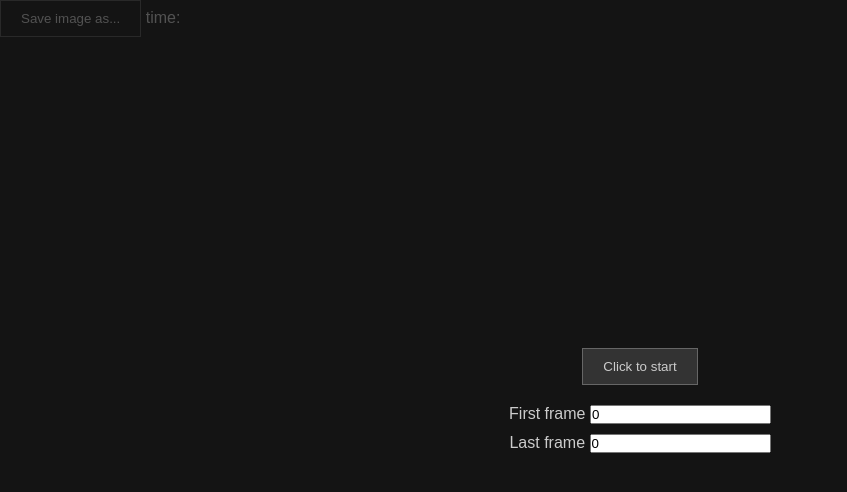
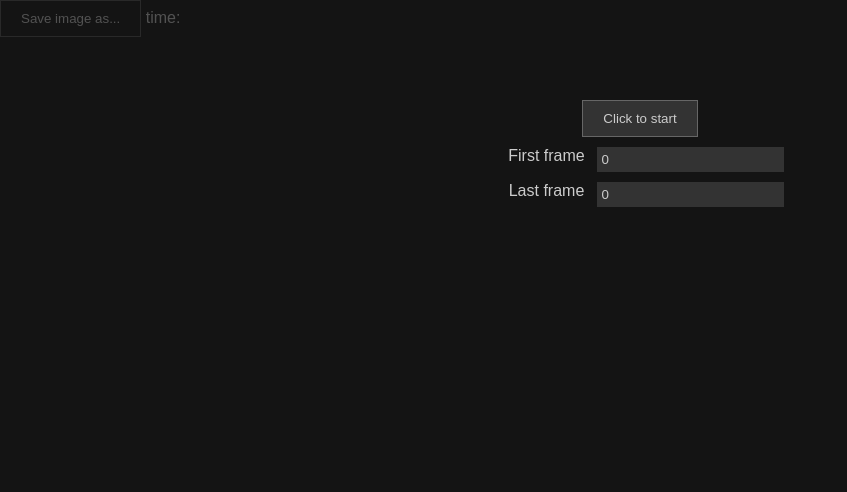
Before and after one commit to hisschemoller/video-edit-3d, a website: page public/index.html in a window 1280 px wide. Shown: the whole page, without its empty margins (0-847 px from the left). Drawn offline with nearby package versions, Linux system fonts and the light colour scheme.

Commit message:
Small workflow improvements.

```diff
--- a/package.json
+++ b/package.json
@@ -8,7 +8,7 @@
   "license": "MIT",
   "private": true,
   "scripts": {
-    "start": "node server.js"
+    "dev": "node server.js"
   },
   "dependencies": {
     "express": "^4.17.1",
--- a/public/css/style.css
+++ b/public/css/style.css
@@ -35,6 +35,13 @@ button {
   color: #ccc;
   padding: 10px 20px;
 }
+input {
+  background: #333;
+  border: none;
+  color: #ccc;
+  padding: 5px;
+}
+
 .display {
   background-color: #eee;
   display: flex;
@@ -61,13 +68,22 @@ button {
   background-image: url('../img/leidseplein-background.jpg');
 } */
 #overlay {
-  align-items: center;
+  /* align-items: center; */
   background-color: rgba(0, 0, 0, 0.6);
   display: flex;
   height: 100%;
   justify-content: center;
   cursor: pointer;
+  padding-top: 100px;
   position: fixed;
   text-align: center;
   width: 100%;
 }
+.overlay__input {
+  display: flex;
+  padding-top: 10px;
+}
+.overlay__input label {
+  display: block;
+  width: 100px;
+}
--- a/public/index.html
+++ b/public/index.html
@@ -11,11 +11,11 @@
 			<div id="overlay">
 				<div>
 					<button type="button">Click to start</button>
-					<div style="padding-top:20px;">
+					<div class="overlay__input">
 						<label for="firstframe">First frame</label>
 						<input type="number" id="firstframe" value="0" />
 					</div>
-					<div style="padding-top:10px;"></div>
+					<div class="overlay__input">
 						<label for="lastframe">Last frame</label>
 						<input type="number" id="lastframe" value="0" />
 					</div>
--- a/public/js/app/player.js
+++ b/public/js/app/player.js
@@ -35,10 +35,10 @@ export function setup(config) {
   const { data: dataSource } = config;
   if (typeof dataSource === 'string') {
     fetch(dataSource)
-    .then(response => response.json())
-    .then(response => {
-      setupWithData(response, config);
-    });
+      .then(response => response.json())
+      .then(response => {
+        setupWithData(response, config);
+      });
   } else {
     setupWithData(dataSource, config);
   }
@@ -59,13 +59,12 @@ async function setupWithData(dataSource, config) {
   data.score = sortScoreByLifespanStart(data.score);
   data.score = convertToMilliseconds(data.score);
 
-  console.log('SCENES: Name, Start, End (in sec)');
   console.table(data.score.reduce((accumulator, scene) => {
-    return [...accumulator, [
-      scene.object.name,
-      Math.round(scene.lifespan[0] / 1000),
-      Math.round(scene.lifespan[1] / 1000)
-    ]];
+    return [...accumulator, {
+      'Scene name': scene.object.name,
+      'Start (sec.)': Math.round(scene.lifespan[0] / 1000),
+      'End (sec.)': Math.round(scene.lifespan[1] / 1000)
+  }];
   }, []));
   console.log('DATA: ', data);
 
--- a/server.js
+++ b/server.js
@@ -25,7 +25,7 @@ const fs = require('fs');
 
 // listen for HTTP requests on specified port
 server.listen(port, () => {
-  console.log('listening on %d', port);
+  console.log('listening on http://localhost:%d', port);
 });
 
 // allow front-end access to node_modules folder
```
